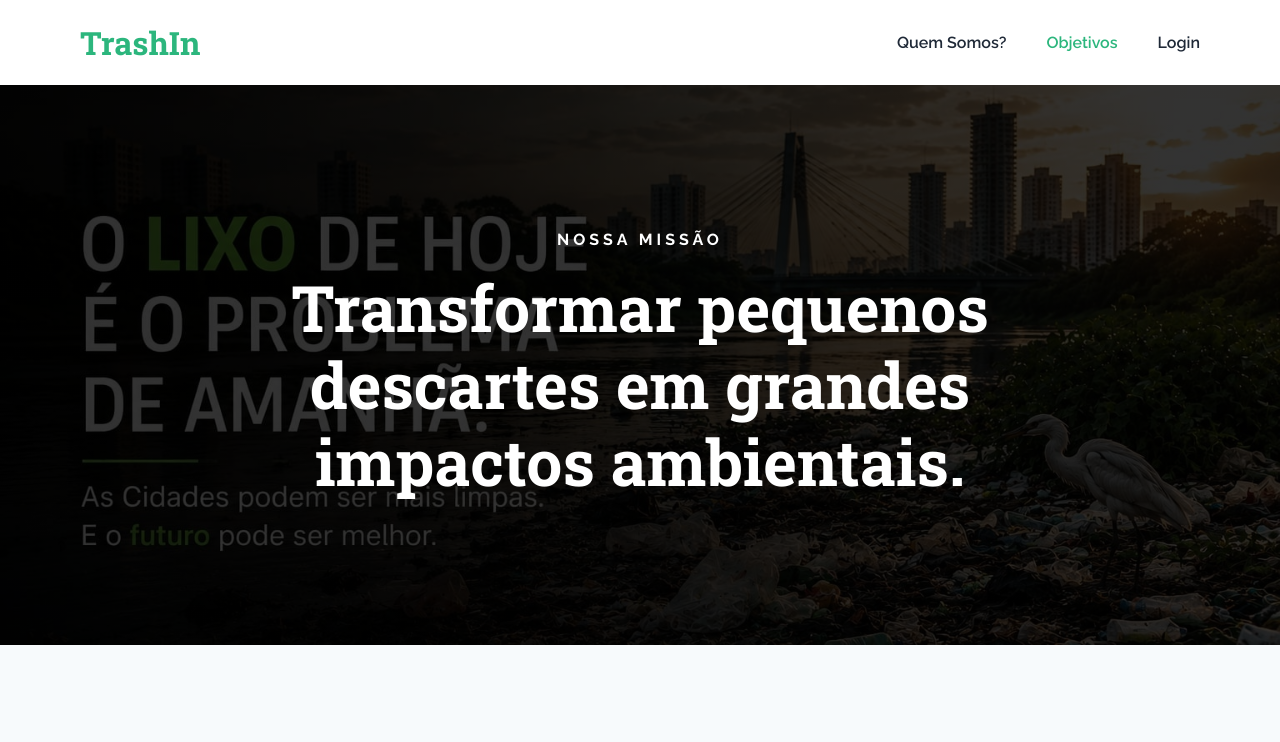
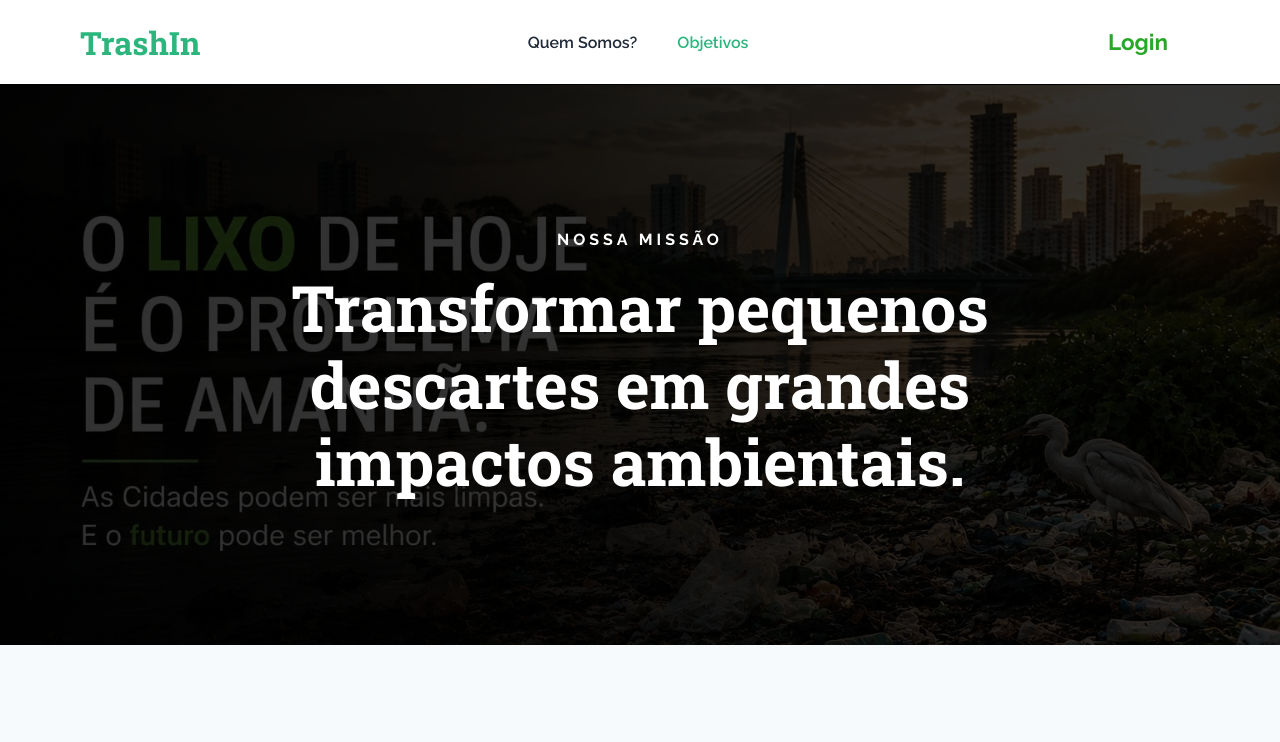
Before and after one commit to GremlinHz/Reciclagem, a plain HTML site: page frontend/objetivos/objetivos.html in a window 1280 px wide. Shown: the top 742 px of the page. Drawn offline with Linux system fonts and the light colour scheme.

Commit message:
decorando...

```diff
--- a/frontend/objetivos/objetivos.html
+++ b/frontend/objetivos/objetivos.html
@@ -15,16 +15,12 @@
                     <a href="../objetivos/objetivos.html" class="active">Objetivos</a>
                 </li>
 
-
-                <li>
-                    <a href="../login/login.html">
-                        Login
-                    </a>
-                </li>
-
             </ul>
         </nav>
-</header><section class="objectives-hero"><div class="objectives-overlay"></div>
+        <a class="login" href="../login/login.html">
+            Login
+        </a>
+    </header><section class="objectives-hero"><div class="objectives-overlay"></div>
 
 <div class="objectives-content">
 
--- a/frontend/style.css
+++ b/frontend/style.css
@@ -49,6 +49,24 @@ body{
    NAVBAR
    ========================== */
 
+/* nav {
+    position: relative;
+    right: 50%;
+    transform: translateX(50%);
+}
+
+.nav-links li:last-child {
+    right: 0;
+} */
+
+.login {
+    padding: 2rem;
+    text-decoration: none;
+    font-size: 1.4rem;
+    color: #29a729;
+    font-weight: bold;
+}
+
 .navbar{
 
     width:100%;
@@ -67,6 +85,8 @@ body{
 
     box-shadow:
     0 2px 12px rgba(0,0,0,.04);
+
+    border-bottom: 1px #000 solid;
 }
 
 .logo{
```
Also changed, not shown: frontend/cadastro/cadastro.html (+3 -6 lines), frontend/index.html (+1 -2 lines), frontend/login/login.html (+4 -5 lines), frontend/pontosColeta/pontos_coleta.js (+7 -0 lines).
